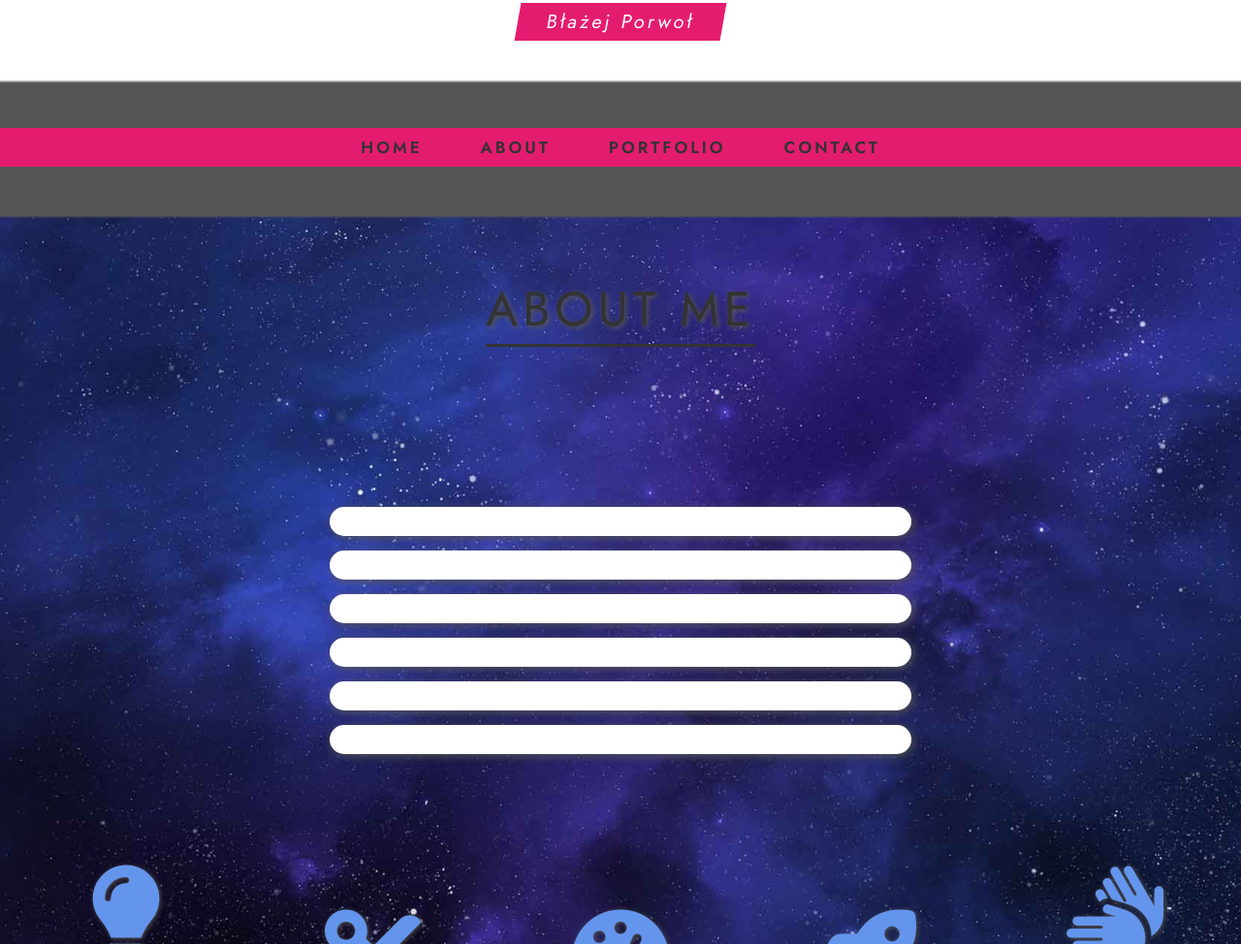
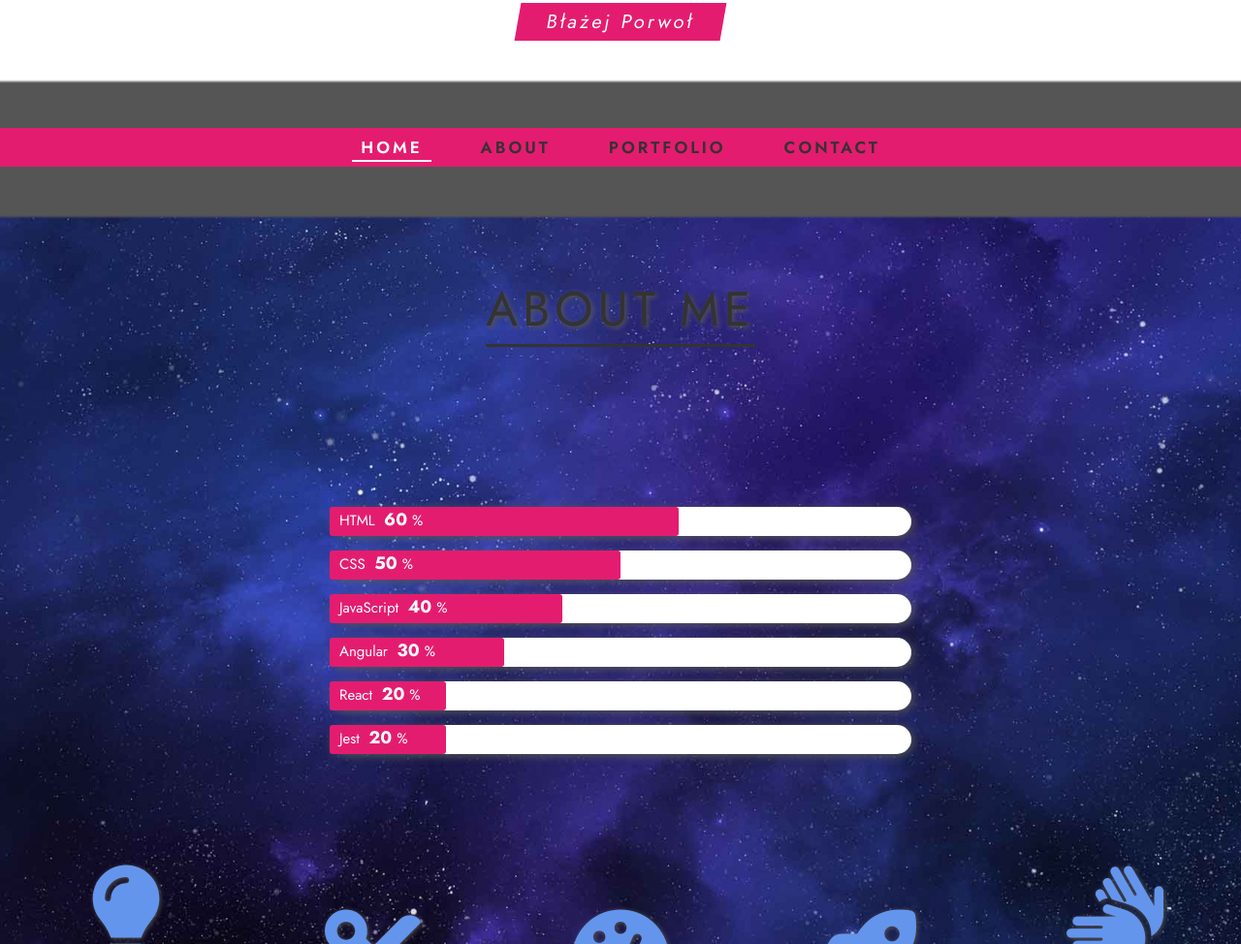
Before and after one commit to SlorenisBP/My-portfolio-website, a website: page my-page/index.html in a window 1280 px wide. Shown: the part 434-1408 px from the top of the page at 97% size. Drawn offline with Linux system fonts and the light colour scheme.

Commit message:
improvement of progressive bars and navbar sticky ( and lightning of different sections when we are currently  visiting them as customer

```diff
--- a/my-page/index.html
+++ b/my-page/index.html
@@ -40,32 +40,32 @@
     <div class="progress-bars-wrapper">
         <div class="progress-bar">
             <p class="progress-text">HTML
-            <span></span>%</p>
+            <span>60</span>%</p>
             <div class="progress-percent"></div>
         </div>
         <div class="progress-bar">
             <p class="progress-text">CSS
-                <span></span>%</p>
+                <span>50</span>%</p>
             <div class="progress-percent"></div>
         </div>
         <div class="progress-bar">
             <p class="progress-text">JavaScript
-                <span></span>%</p>
+                <span>40</span>%</p>
             <div class="progress-percent"></div>
         </div>
         <div class="progress-bar">
             <p class="progress-text">Angular
-                <span></span>%</p>
+                <span>30</span>%</p>
             <div class="progress-percent"></div>
         </div>
         <div class="progress-bar">
             <p class="progress-text">React
-                <span></span>%</p>
+                <span>20</span>%</p>
             <div class="progress-percent"></div>
         </div>
         <div class="progress-bar">
             <p class="progress-text">Jest
-                <span></span>%</p>
+                <span>20</span>%</p>
             <div class="progress-percent"></div>
         </div>
     </div>
@@ -145,13 +145,13 @@
     <!-- Start Section 5 -->
     <footer class="section-5 center " id="section-5">
         <div class="social-media">
-            <a href="my/page" class="social-media-link">
+            <a href="#none" class="social-media-link">
                 <i class="fab fa-linkedin"></i>
             </a>
-            <a href="my/page" class="social-media-link">
+            <a href="#none" class="social-media-link">
                 <i class="fab fa-github-square"></i>
             </a>
-            <a href="my/page" class="social-media-link">
+            <a href="#none" class="social-media-link">
                 <i class="fab fa-facebook-square"></i>
             </a>
         </div>
@@ -163,6 +163,7 @@
 
 </div>
 
-<script src="script.js"></script>
+<script type="module" src="script.js"></script>
+<!--<script src="script.js"></script>-->
 </body>
 </html>
--- a/my-page/script.js
+++ b/my-page/script.js
@@ -5,24 +5,39 @@
 //     }, 1);
 //     return true;  // Add return true to fix the error.
 // });
+if (typeof window !== 'undefined') {
+    console.log('You are on the browser')
+} else {
+    console.log('You are on the server')
+}
 
 const navbar = document.querySelector(".navbar");
 const navbarOffsetTop = navbar.offsetTop;
 const sections = document.querySelectorAll('section');
-const navbarLinks = document.querySelectorAll('.navbar-link')
+const navbarLinks = document.querySelectorAll('.navbar-link');
+const progress = document.querySelector('.progress-bars-wrapper');
+const progressBarPercents =[60,50,40,30,20,20];
 
 
 window.addEventListener("scroll", () => {
     if (window.pageYOffset >= navbar.offsetTop) {
-        // console.log('sticky');
+
         navbar.classList.add('sticky')
     } else {
         navbar.classList.remove('sticky');
     }
-    sections.forEach(sections => {
+    sections.forEach((section, i )=> {
         if (window.pageYOffset >= section.offsetTop -10){
+            navbarLinks.forEach(navbarLink => {
+                navbarLink.classList.remove('change');
+            });
+        navbarLinks[i].classList.add("change");
+        }
+    });
 
-        }
-
-            })
+    if (window.pageYOffset + window.innerHeight >= progress.offsetTop){
+    document.querySelectorAll(".progress-percent").forEach((el,i) => {
+        el.style.width = `${progressBarPercents[i]}%`;
+    })
+    }
 });
```
